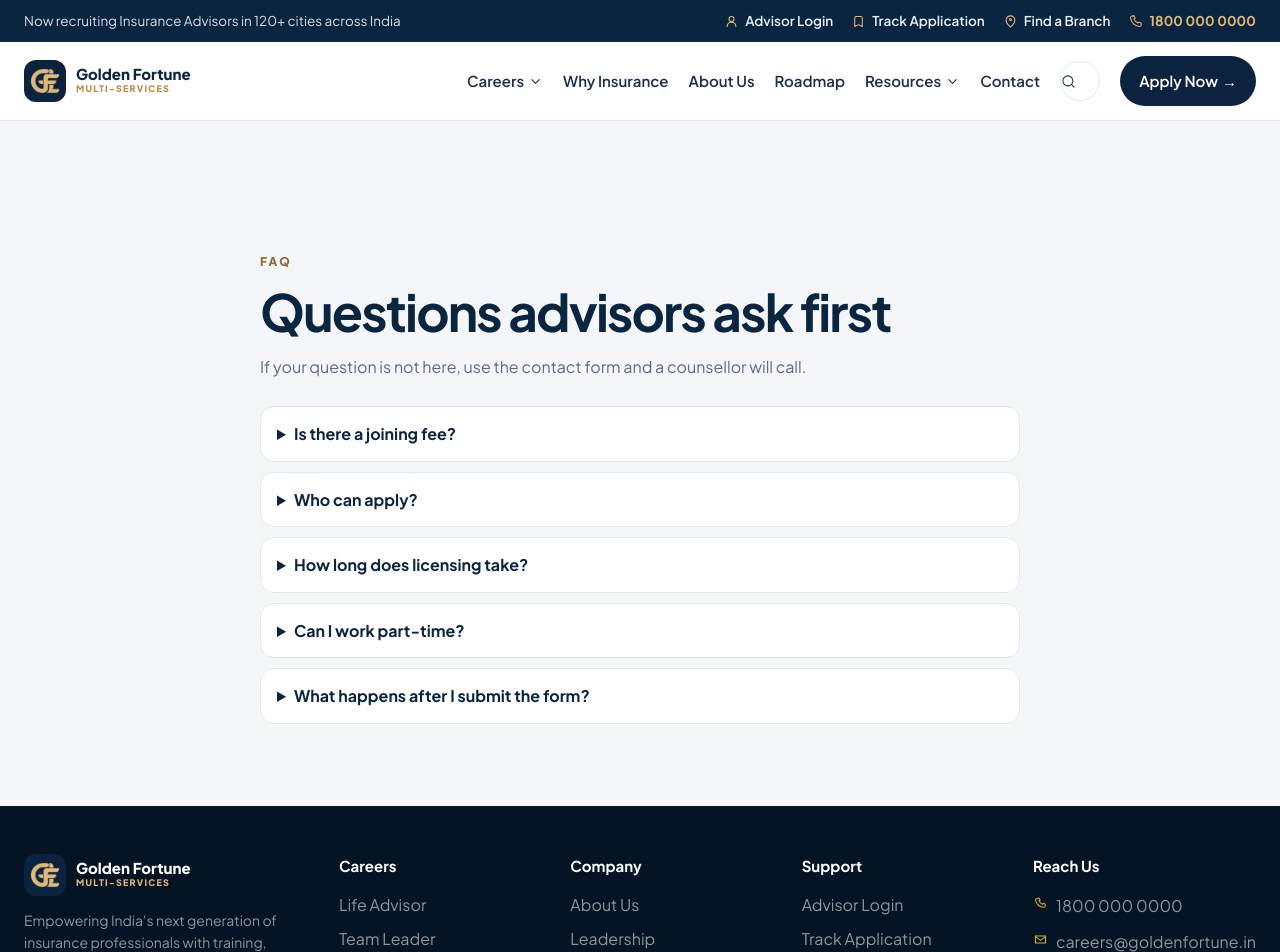
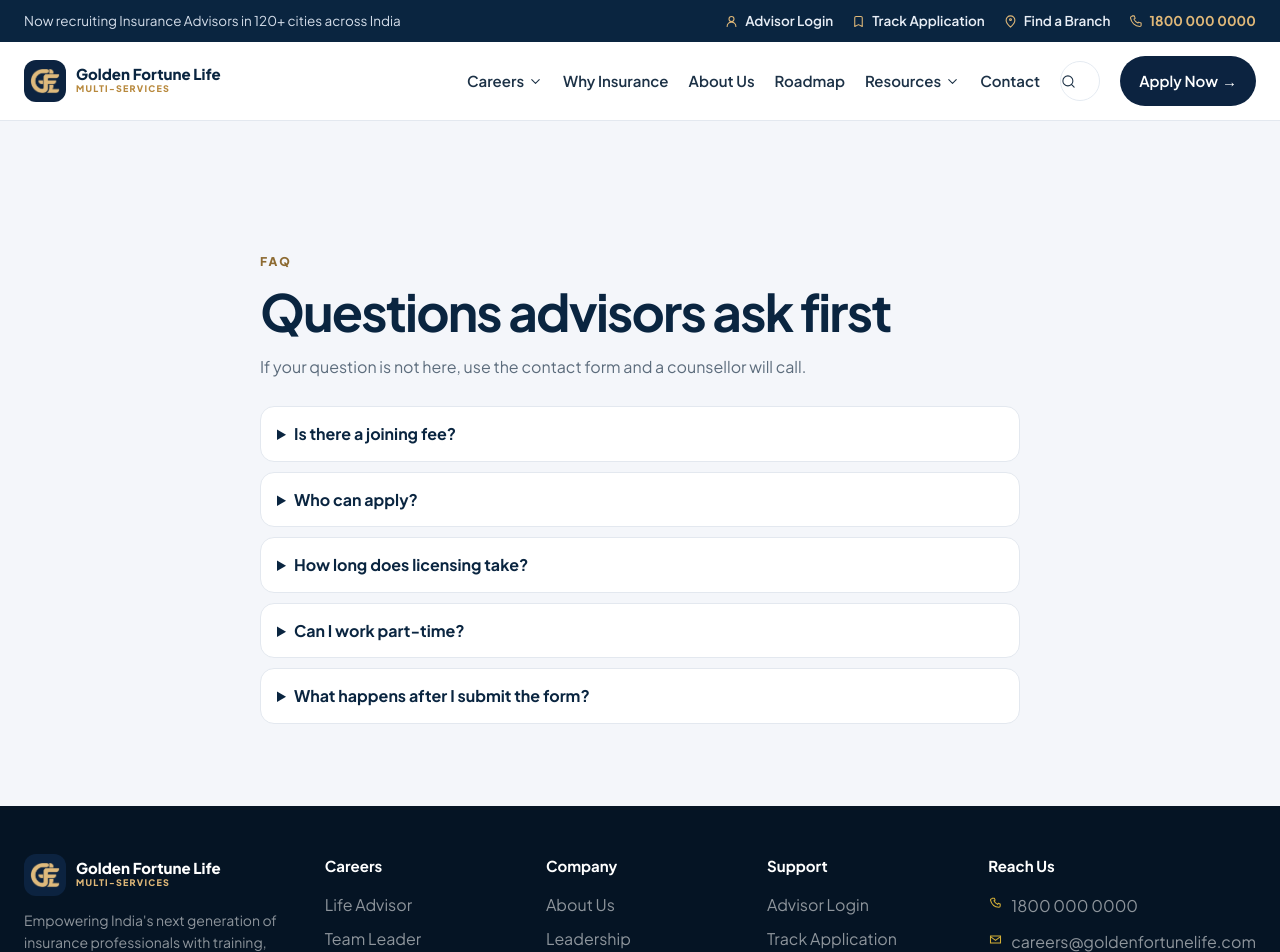
Before and after one commit to graminjagaran/mlm-demo, a Next.js app: page /faq in a window 1280 px wide. Shown: the top 952 px of the page. Built offline with nearby package versions, Linux system fonts and the light colour scheme.

Commit message:
Add Life to the brand name and careers email.
The marked logo, browser title, and careers addresses now use Golden Fortune Life and careers@goldenfortunelife.com.

Co-authored-by: graminjagaran <graminjagaran@users.noreply.github.com>

```diff
--- a/app/globals.css
+++ b/app/globals.css
@@ -69,7 +69,7 @@ button, input, select, textarea { font-family: inherit; }
   display: grid; place-items: center; flex: none;
 }
 .brand-mark img { width: 30px; height: 30px; object-fit: contain; }
-.brand-text strong { display: block; font-size: 15px; line-height: 1.15; color: var(--navy); font-weight: 800; }
+.brand-text strong { display: block; font-size: 15px; line-height: 1.15; color: var(--navy); font-weight: 800; white-space: nowrap; }
 .brand-text span { display: block; font-size: 9px; letter-spacing: 0.14em; color: #b8893d; font-weight: 800; }
 .nav-links { display: flex; align-items: center; gap: 20px; }
 .nav-links > a, .drop > a { font-size: 15px; font-weight: 600; color: #1c3146; display: inline-flex; align-items: center; gap: 4px; white-space: nowrap; }
--- a/app/layout.tsx
+++ b/app/layout.tsx
@@ -14,7 +14,7 @@ const jakarta = Plus_Jakarta_Sans({
 
 export const metadata: Metadata = {
   title: {
-    default: `${site.legalName} — Careers in Insurance`,
+    default: `${site.name} — Careers in Insurance`,
     template: `%s · ${site.name}`,
   },
   description:
--- a/components/Logo.tsx
+++ b/components/Logo.tsx
@@ -1,3 +1,5 @@
+import { site } from "@/lib/site";
+
 export function Logo() {
   return (
     <span className="brand">
@@ -5,7 +7,7 @@ export function Logo() {
         <img src="/brand/mark.png" alt="" />
       </span>
       <span className="brand-text">
-        <strong>Golden Fortune</strong>
+        <strong>{site.name}</strong>
         <span>MULTI-SERVICES</span>
       </span>
     </span>
--- a/lib/site.ts
+++ b/lib/site.ts
@@ -1,5 +1,5 @@
 export const site = {
-  name: "Golden Fortune",
+  name: "Golden Fortune Life",
   legalName: "Golden Fortune Multi-Services",
   tagline: "MULTI-SERVICES",
   url: "https://goldenfortunelife.com",
@@ -7,7 +7,7 @@ export const site = {
   phoneDisplay: "1800 000 0000",
   phoneHref: "tel:18000000000",
   whatsapp: "https://wa.me/18000000000",
-  email: "careers@goldenfortune.in",
+  email: "careers@goldenfortunelife.com",
   address: "Level 9, BKC Tower, Mumbai 400051",
   hours: "Mon–Sat, 9:30 AM – 6:30 PM",
   year1Income: "₹6.8 Lakh+",
```
